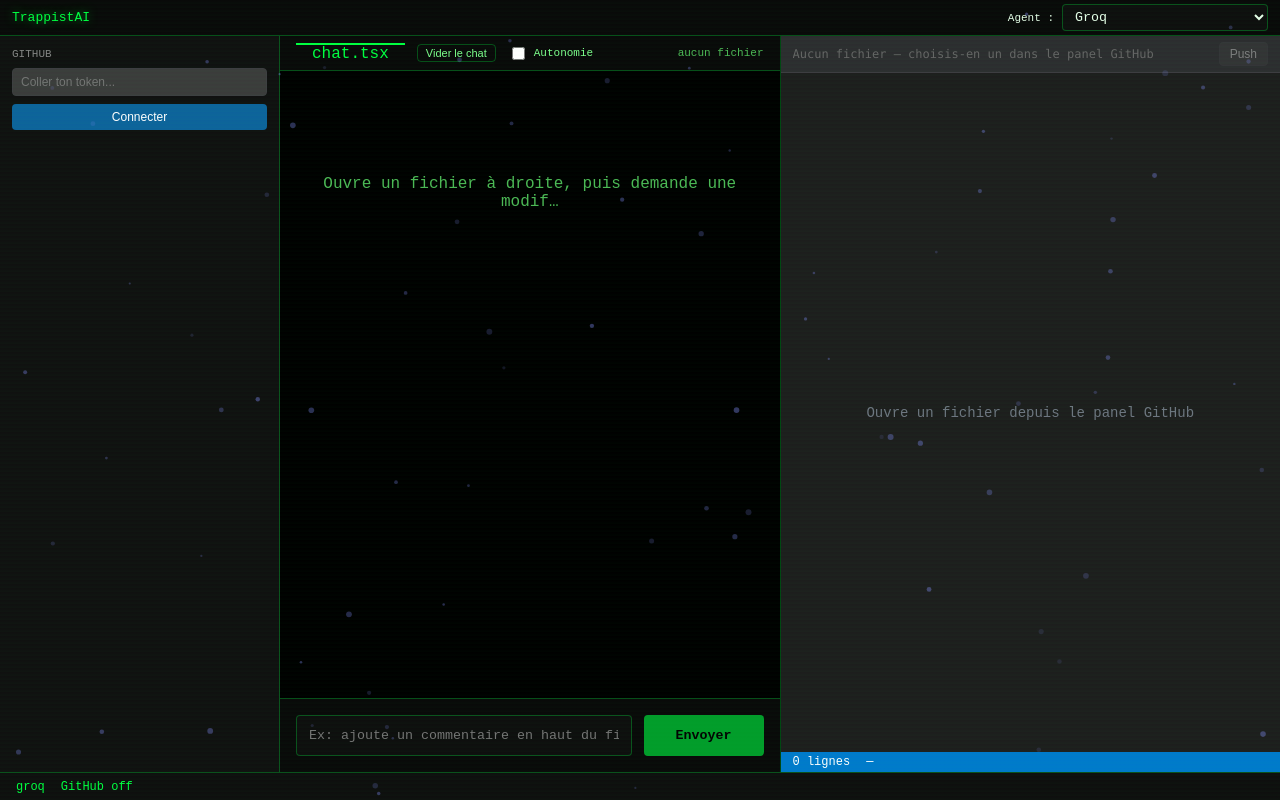
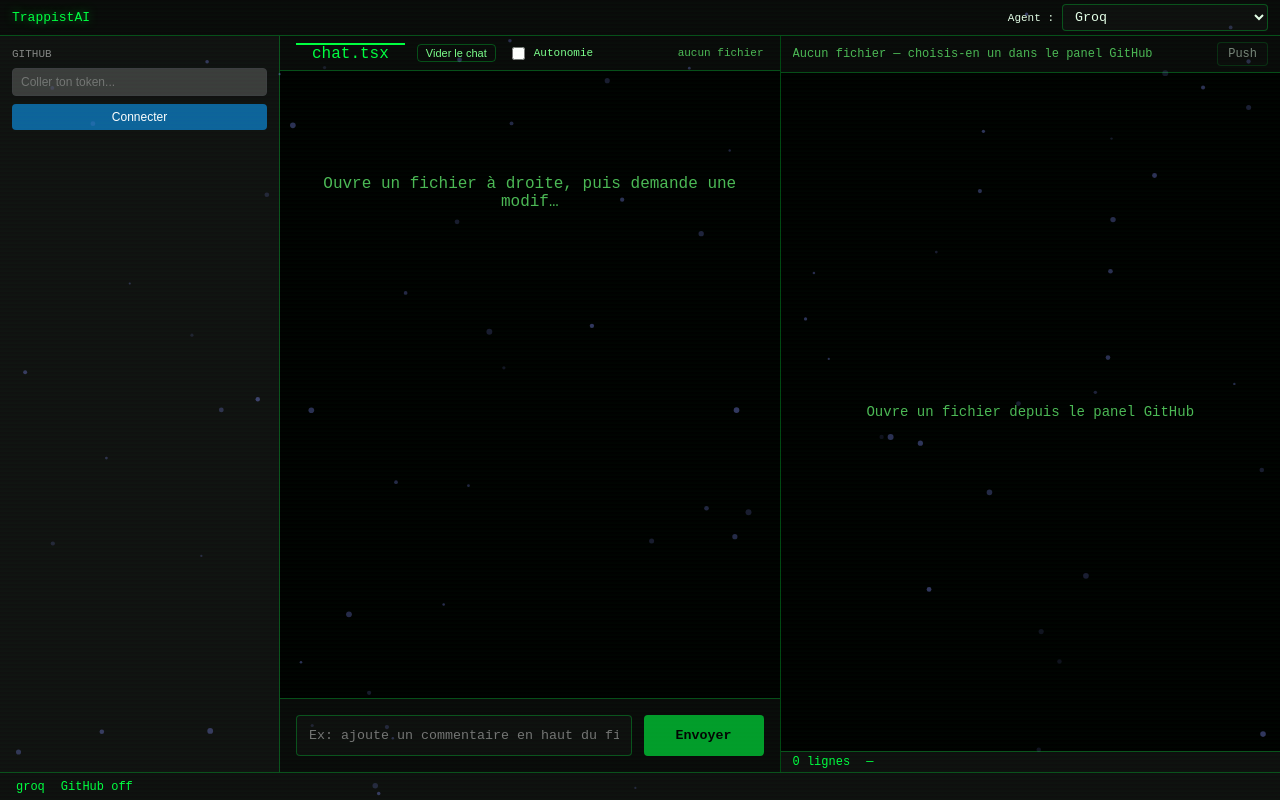
Before and after one commit to UnrealNFT/TC2, a React (Vite) app: page / in a window 1280 px wide. Built offline with nearby package versions, Linux system fonts and the light colour scheme.

Commit message:
theme(Editor): couleurs TrappistAI noir/vert

```diff
--- a/src/components/Editor.tsx
+++ b/src/components/Editor.tsx
@@ -32,13 +32,14 @@ const LANGS: Record<string, string> = {
 }
 
 const btn: React.CSSProperties = {
-  backgroundColor: '#3c3c3c',
-  color: '#cccccc',
-  border: '1px solid #3e3e42',
+  backgroundColor: 'var(--tc-bg-elevated)',
+  color: 'var(--tc-text)',
+  border: '1px solid var(--tc-border)',
   borderRadius: '4px',
   padding: '4px 10px',
   fontSize: '12px',
   cursor: 'pointer',
+  fontFamily: "'Courier New', Consolas, monospace",
 }
 
 function langExtension(path: string | null) {
@@ -106,7 +107,7 @@ function Editor({
         flex: 1,
         display: 'flex',
         flexDirection: 'column',
-        backgroundColor: '#1e1e1e',
+        backgroundColor: 'var(--tc-bg)',
         minWidth: 0,
         minHeight: 0,
         overflow: 'hidden',
@@ -119,8 +120,8 @@ function Editor({
           alignItems: 'center',
           gap: '8px',
           padding: '6px 12px',
-          backgroundColor: '#2d2d30',
-          borderBottom: '1px solid #3e3e42',
+          backgroundColor: 'var(--tc-bg-soft)',
+          borderBottom: '1px solid var(--tc-border)',
           flexShrink: 0,
         }}
       >
@@ -128,8 +129,8 @@ function Editor({
           style={{
             flex: 1,
             fontSize: '12px',
-            fontFamily: 'Consolas, monospace',
-            color: openPath ? '#cccccc' : '#666',
+            fontFamily: "'Courier New', Consolas, monospace",
+            color: openPath ? 'var(--tc-text)' : 'var(--tc-text-dim)',
             overflow: 'hidden',
             textOverflow: 'ellipsis',
             whiteSpace: 'nowrap',
@@ -143,9 +144,11 @@ function Editor({
           disabled={!dirty || saving || !openPath}
           style={{
             ...btn,
-            backgroundColor: dirty ? '#0e639c' : '#3c3c3c',
+            backgroundColor: dirty ? 'var(--tc-primary)' : 'var(--tc-bg-elevated)',
+            color: dirty ? 'var(--tc-bg)' : 'var(--tc-text)',
             opacity: dirty && !saving && openPath ? 1 : 0.5,
             cursor: dirty && !saving && openPath ? 'pointer' : 'default',
+            fontWeight: dirty ? 600 : 400,
           }}
         >
           {saving ? '…' : `Push${dirty ? ' *' : ''}`}
@@ -191,7 +194,7 @@ function Editor({
               display: 'flex',
               alignItems: 'center',
               justifyContent: 'center',
-              color: '#6e7681',
+              color: 'var(--tc-text-dim)',
               fontSize: 14,
             }}
           >
@@ -206,15 +209,17 @@ function Editor({
           display: 'flex',
           gap: '16px',
           padding: '3px 12px',
-          backgroundColor: '#007acc',
-          color: '#fff',
+          backgroundColor: 'var(--tc-bg-elevated)',
+          color: 'var(--tc-primary)',
           fontSize: '12px',
           flexShrink: 0,
+          borderTop: '1px solid var(--tc-border)',
+          fontFamily: "'Courier New', Consolas, monospace",
         }}
       >
         <span>{lines} lignes</span>
         <span>{langLabel}</span>
-        <span style={{ marginLeft: 'auto' }}>
+        <span style={{ marginLeft: 'auto', color: 'var(--tc-text)' }}>
           {status}
           {dirty ? ' (non sauvegardé)' : ''}
         </span>
```
